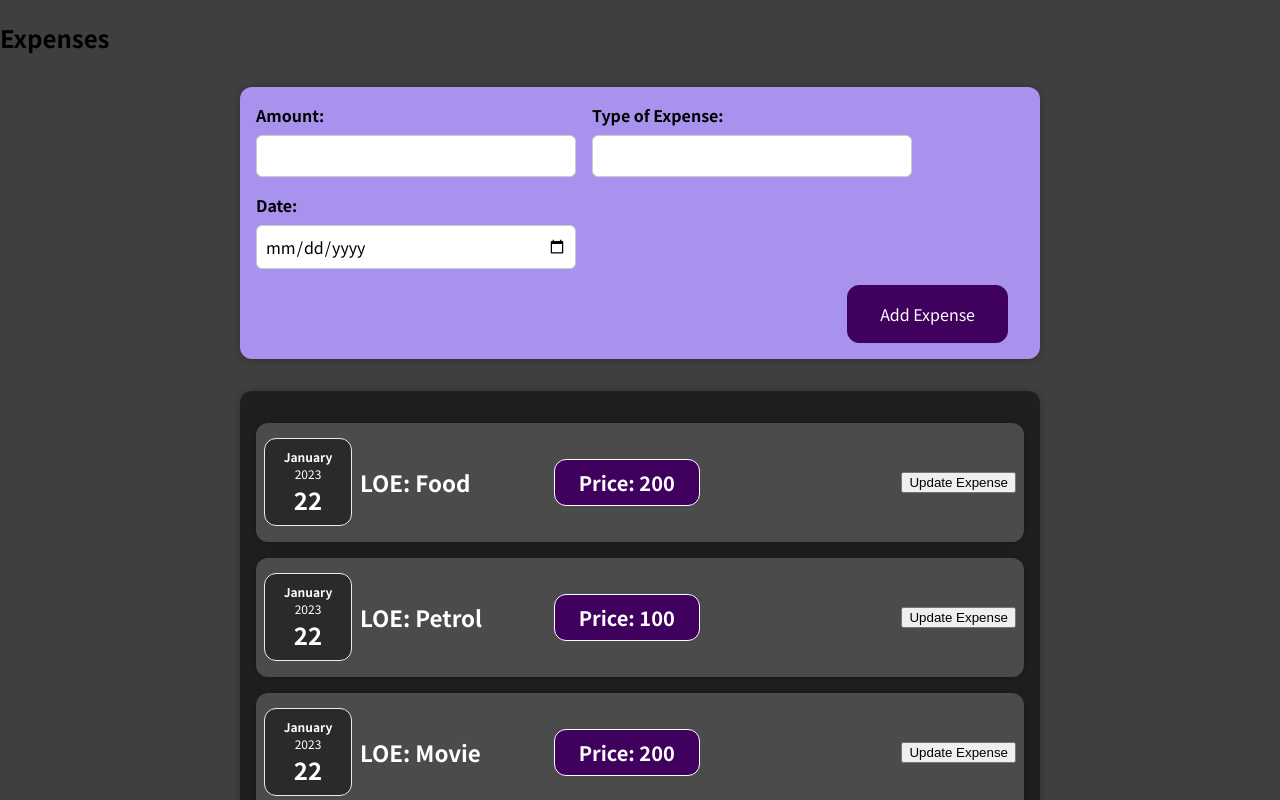
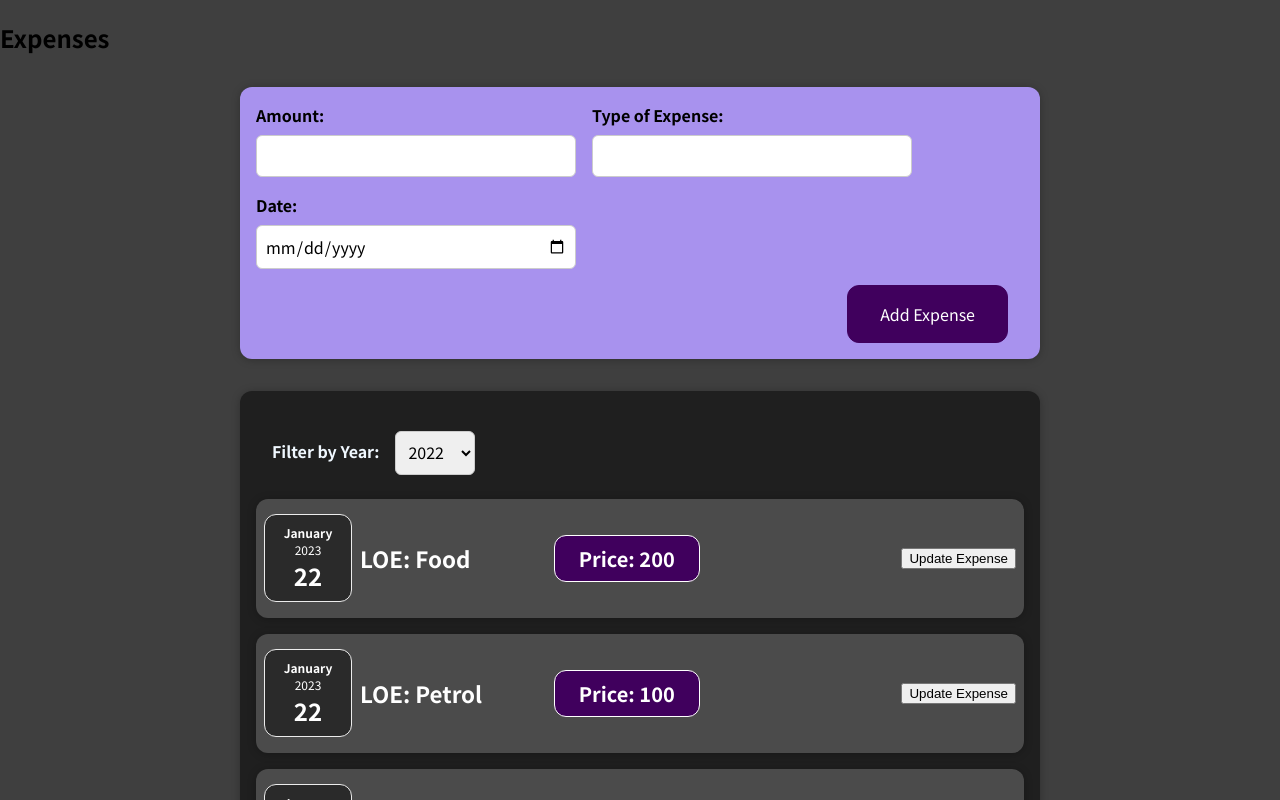
Before and after one commit to sai-sourav/React_training, a React (Create React App) app: page / in a window 1280 px wide. Shown: the top 800 px of the page. Built offline with nearby package versions, Linux system fonts and the light colour scheme.

Commit message:
added filter ui

```diff
--- a/src/components/Expenses/Expenses.js
+++ b/src/components/Expenses/Expenses.js
@@ -1,11 +1,18 @@
 import ExpenseItem from "./ExpenseItem";
+import Expensesfilter from "./Expensesfilter";
 import "./Expenses.css";
 import Card from '../UI/Card';
+import { useState } from "react";
 
 const Expenses = (props) => {
+  const [filteredYear, setFilteredYear] = useState('2022');
 
+  const filterChangeHandler = selectedyear => {
+    setFilteredYear(selectedyear);
+  }
   return (
     <Card className="expenses">
+      <Expensesfilter selected={filteredYear} onChangeFilter={filterChangeHandler}/>
       {props.expenses.map((expense,index) => {
         return (
           <ExpenseItem Id={index+1}
--- /dev/null
+++ b/src/components/Expenses/Expensesfilter.css
@@ -0,0 +1,31 @@
+.expenses-filter {
+  display: flex;
+  justify-content: space-between;
+  align-items: center;
+  position: relative;
+  padding: 0.5rem;
+  margin: 1rem 0;
+  background-color: rgb(31, 31, 31);
+  color: aliceblue;
+}
+
+.expenses-filter__control {
+    display: flex;
+    flex-wrap: wrap;
+    gap: 0.5rem;
+    text-align: left;
+}
+
+.expenses-filter__control label {
+    font-weight: bold;
+    padding: 0.5rem;
+}
+
+.expenses-filter__control select {
+    font: inherit;
+    padding: 0.5rem;
+    border-radius: 6px;
+    border: 1px solid #ccc;
+    width: 5rem;
+    max-width: 100%;
+}
--- /dev/null
+++ b/src/components/Expenses/Expensesfilter.js
@@ -0,0 +1,22 @@
+import "./Expensesfilter.css";
+
+const Expensesfilter = (props) => {
+  const dropdownChangeHandler = (e) => {
+    props.onChangeFilter(e.target.value);
+  }
+  return (
+    <div className='expenses-filter'>
+        <div className="expenses-filter__control">
+            <label>Filter by Year:</label>
+            <select value={props.selected} onChange={dropdownChangeHandler}>
+                <option value='2022'>2022</option>
+                <option value='2021'>2021</option>
+                <option value='2020'>2020</option>
+                <option value='2019'>2019</option>
+            </select>
+        </div>
+    </div>
+  );
+}
+
+export default Expensesfilter;
```
